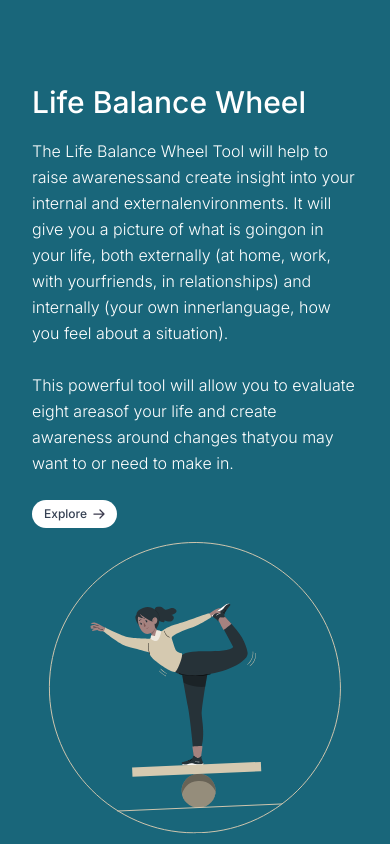
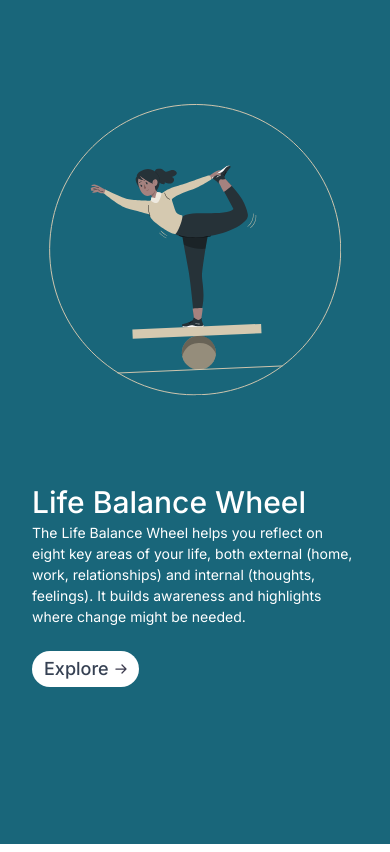
Before and after one commit to soumic28/frl_front_end, a Next.js app: page /life-balance in a window 390 px wide. Built offline with nearby package versions, Linux system fonts and the light colour scheme.

Commit message:
`Refactor layout and styling of Life Balance Wheel application`

```diff
--- a/src/app/life-balance/BalanceWheel.jsx
+++ b/src/app/life-balance/BalanceWheel.jsx
@@ -253,7 +253,7 @@ const BalanceWheel = ({ formData, onDownload, graphRef }) => {
           alt="wheel background"
         />
       </div>
-      <div ref={graphRef} className="relative w-full h-[280px] md:h-[400px] max-w-[280px] md:max-w-[500px] bg-white rounded-full">
+      <div ref={graphRef} className="relative w-full h-[280px] md:h-[400px] max-w-[280px] md:max-w-[600px] bg-white rounded-full">
         <ResponsiveContainer width="100%" height="100%">
           <RadarChart cx="50%" cy="50%" outerRadius="80%">
             <PolarGrid
--- a/src/app/life-balance/components/IntroScreen.js
+++ b/src/app/life-balance/components/IntroScreen.js
@@ -13,7 +13,14 @@ const IntroScreen = ({ setCurrentStage, pageVariants }) => (
     <h1 className="h-auto sm:h-14 text-white text-3xl xs:text-4xl sm:text-5xl font-medium leading-tight sm:leading-[62.40px]">
       Life Balance Wheel
     </h1>
-    <p className="mt-4 sm:mt-7 text-white text-base xs:text-lg sm:text-xl font-light leading-relaxed">
+
+    <p className="font-inter font-normal text-[14px] text-white block md:hidden">
+      The Life Balance Wheel helps you reflect on eight key areas of your life,
+      both external (home, work, relationships) and internal (thoughts,
+      feelings). It builds awareness and highlights where change might be
+      needed.
+    </p>
+    <p className="mt-4 sm:mt-7 text-white text-base xs:text-lg sm:text-xl font-light leading-relaxed hidden md:block">
       The Life Balance Wheel Tool will help to raise awareness
       <br className="hidden xs:block" />
       and create insight into your internal and external
@@ -36,8 +43,8 @@ const IntroScreen = ({ setCurrentStage, pageVariants }) => (
     <NavigationButton
       onClick={() => setCurrentStage(1)}
       text="Explore"
-      className="mt-6 sm:mt-[50px]"
-    />
+      className="mt-6 sm:mt-[50px]  text-[18px]"
+    ></NavigationButton>
   </motion.div>
 );
 
--- a/src/app/life-balance/components/LocationForm.js
+++ b/src/app/life-balance/components/LocationForm.js
@@ -69,7 +69,7 @@ const LocationForm = ({
     <NavigationButton
       onClick={() => setCurrentStage(currentStage + 1)}
       text="Next"
-      className="mt-4"
+      className="mt-4 text-[18px]"
     />
   </motion.div>
 );
--- a/src/app/life-balance/components/NavigationButton.js
+++ b/src/app/life-balance/components/NavigationButton.js
@@ -1,12 +1,13 @@
 /* "use client" */
 import { motion } from 'framer-motion';
 
-const NavigationButton = ({ onClick, text, className }) => (
+const NavigationButton = ({ onClick, text, className, disabled = false }) => (
   <motion.button
     onClick={onClick}
-    whileHover={{ scale: 1.05 }}
-    whileTap={{ scale: 0.95 }}
-    className={`flex w-fit items-center px-3 xs:px-4 sm:px-6 lg:px-7 py-1.5 xs:py-2 lg:py-3 bg-white rounded-full text-xs xs:text-sm font-medium sm:h-10 lg:h-12 text-gray-700 sm:text-lg sm:font-semibold ${className}`}
+    whileHover={disabled ? {} : { scale: 1.05 }}
+    whileTap={disabled ? {} : { scale: 0.95 }}
+    className={`flex w-fit  items-center px-3 xs:px-4 sm:px-6 lg:px-7 py-1.5 xs:py-2 lg:py-3 bg-white rounded-full text-xs xs:text-sm font-medium sm:h-10 lg:h-12 text-gray-700 sm:text-lg sm:font-semibold ${disabled ? 'opacity-50 cursor-not-allowed' : ''} ${className}`}
+    disabled={disabled}
   >
     {text}
     <svg className="ml-1.5 xs:ml-2 w-3 h-3 xs:w-4 xs:h-4 lg:w-[19px] lg:h-[15px]" viewBox="0 0 19 15" fill="none" xmlns="http://www.w3.org/2000/svg">
--- a/src/app/life-balance/components/ResultsScreen.js
+++ b/src/app/life-balance/components/ResultsScreen.js
@@ -30,7 +30,7 @@ const ResultsScreen = ({ date, handleDownload, router, pageVariants }) => (
         onClick={handleDownload}
         whileHover={{ scale: 1.05 }}
         whileTap={{ scale: 0.95 }}
-        className="flex w-fit items-center px-3 xs:px-4 sm:px-6 lg:px-7 py-1.5 xs:py-2 lg:py-3 mt-4 sm:mt-[50px] bg-white rounded-full text-xs xs:text-sm font-medium sm:h-10 lg:h-12 text-gray-700 sm:text-lg sm:font-semibold"
+        className="flex w-fit items-center px-3 xs:px-4 sm:px-6 lg:px-7 py-1.5 xs:py-2 lg:py-3 mt-4 sm:mt-[50px] bg-white rounded-full text-xs xs:text-sm font-medium sm:h-10 lg:h-12 text-gray-700 sm:text-lg sm:font-semibold text-[18px]"
       >
         Download
         <svg className="ml-1.5 xs:ml-2 w-3 h-3 xs:w-4 xs:h-4 lg:w-[19px] lg:h-[15px]" viewBox="0 0 19 15" fill="none" xmlns="http://www.w3.org/2000/svg">
@@ -41,7 +41,7 @@ const ResultsScreen = ({ date, handleDownload, router, pageVariants }) => (
         onClick={() => {router.push("/resources")}}
         whileHover={{ scale: 1.05 }}
         whileTap={{ scale: 0.95 }}
-        className="flex w-fit items-center px-3 xs:px-4 sm:px-6 lg:px-7 py-1.5 xs:py-2 lg:py-3 border-white border rounded-full text-xs xs:text-sm font-medium sm:h-10 lg:h-12 text-white sm:text-lg sm:font-semibold"
+        className="flex w-fit items-center px-3 xs:px-4 sm:px-6 lg:px-7 py-1.5 xs:py-2 lg:py-3 border-white border rounded-full text-xs xs:text-sm font-medium sm:h-10 lg:h-12 text-white sm:text-lg text-[18px] sm:font-semibold"
       >
         Discard
         <svg className="ml-1.5 xs:ml-2 w-3 h-3 xs:w-4 xs:h-4 lg:w-[19px] lg:h-[15px]" viewBox="0 0 19 15" fill="white" xmlns="http://www.w3.org/2000/svg">
@@ -50,7 +50,7 @@ const ResultsScreen = ({ date, handleDownload, router, pageVariants }) => (
       </motion.button>
     </div>
 
-    <p className='text-white mt-3 sm:mt-5  xs:text-lg sm:text-xl  leading-relaxed text-xs xs:text-sm md:text-sm font-normal'>
+    <p className='text-white mt-3 sm:mt-5  xs:text-lg sm:text-xl  leading-relaxed text-xs xs:text-sm md:text-sm font-normal mb-8 md:mb-0'>
     The Life Balance Wheel Tool has been developed by the Academy of Leadership Coaching &
       <br className="hidden sm:block"/>NLP (ALCN). To know more about its work please visit https://nlp-leadership-coaching.com/ If
       <br className="hidden sm:block"/>you want to seek coaching support from ALCN certified professionals in India click here
--- a/src/app/life-balance/page.js
+++ b/src/app/life-balance/page.js
@@ -93,9 +93,58 @@ export default function Page() {
   return (
     <PageTransition>
       <div className="h-full bg-[#19667A] flex flex-col min-h-screen">
+        {/* Reordered flex direction for mobile - column puts visuals first, then md: changes to row */}
         <div className="flex flex-col md:flex-row w-full">
-          {/* Left side - Quiz Content */}
-          <div className="w-full md:w-[80%] flex flex-col px-4 sm:px-0">
+
+          {/* Visuals section - Now first in the column order for mobile */}
+          <div className="w-full md:w-1/2 md:order-2 mt-[100px] md:mt-4 mx-auto  md:mr-10 relative flex justify-center md:justify-center items-center h-[300px] md:h-auto">
+            {currentStage < 2 && (
+              <motion.div
+                className="flex justify-center md:mr-32 scale-75 md:scale-100"
+                animate={isSwinging ? { rotate: [0, 10, -10, 0] } : {}}
+                transition={{
+                  duration: 2,
+                  ease: 'easeInOut',
+                }}
+              >
+                <Image src="/assets/heroDance.svg" width={550} height={500} alt="hero" className='' />
+              </motion.div>
+            )}
+
+            {currentStage === 2 && (
+              <motion.div
+                className="flex justify-center md:mr-[25%] scale-75 md:scale-100"
+                initial={{ opacity: 0, scale: 0.8 }}
+                animate={{ opacity: 1, scale: 1 }}
+                transition={{ duration: 0.8, ease: "easeOut" }}
+              >
+                <div className="w-[300px] h-[300px] md:w-[600px] md:h-[600px] md:mt-4 rounded-full overflow-hidden flex items-center justify-center bg-white shadow-lg">
+                  <Image
+                    src="/assets/world.svg"
+                    width={300}
+                    height={300}
+                    className="md:w-[600px] md:h-[600px] object-cover"
+                    alt="world map"
+                  />
+                </div>
+              </motion.div>
+            )}
+
+            {currentStage > 2 && currentStage < 11 &&
+              <div className="scale-75 md:scale-100 w-full h-full mb-[80px] md:mb-0 flex items-center justify-center">
+                <ConcentricCircles stage={currentStage} />
+              </div>
+            }
+
+            {currentStage === 11 && (
+              <div className="scale-75 md:scale-100 mt-4 md:mt-[20%] md:mr-[25%] mb-4 w-full h-[300px] md:h-[500px] flex items-center justify-center">
+                <BalanceWheel graphRef={ref} formData={formData} />
+              </div>
+            )}
+          </div>
+
+          {/* Quiz Content section - Second in mobile column order */}
+          <div className="w-full md:w-[80%] md:order-1 flex flex-col px-4 sm:px-0">
             <AnimatePresence mode="wait">
               {currentStage === 0 && (
                 <IntroScreen
@@ -130,7 +179,7 @@ export default function Page() {
                   animate="visible"
                   exit="exit"
                   variants={pageVariants}
-                  className="flex flex-col justify-start mt-[10vh] sm:mt-[15vh] md:mt-[23vh] ml-4 sm:ml-[5vw] md:ml-[10vw] pr-4 sm:pr-[5vw]"
+                  className="flex flex-col justify-start mt-[80px] md:mt-[23vh] ml-4 sm:ml-[5vw] md:ml-[10vw] pr-4 sm:pr-[5vw]"
                 >
                   {currentQuestion && (
                     <QuestionScreen
@@ -156,53 +205,6 @@ export default function Page() {
                 />
               )}
             </AnimatePresence>
-          </div>
-
-          {/* Right side - Visuals (shown below on mobile, side-by-side on md+) */}
-          <div className="w-full md:w-1/2 mt-4  mx-auto md:mr-10 relative flex justify-center md:justify-center items-center h-[300px] md:h-auto">
-            {currentStage < 2 && (
-              <motion.div
-                className="flex justify-center md:mr-32 scale-75 md:scale-100"
-                animate={isSwinging ? { rotate: [0, 10, -10, 0] } : {}}
-                transition={{
-                  duration: 2,
-                  ease: 'easeInOut',
-                }}
-              >
-                <Image src="/assets/heroDance.svg" width={550} height={500} alt="hero" className='mb-4' />
-              </motion.div>
-            )}
-
-            {currentStage === 2 && (
-              <motion.div
-                className="flex justify-center md:mr-[25%] scale-75 md:scale-100"
-                initial={{ opacity: 0, scale: 0.8 }}
-                animate={{ opacity: 1, scale: 1 }}
-                transition={{ duration: 0.8, ease: "easeOut" }}
-              >
-                <div className="w-[300px] h-[300px] md:w-[600px] md:h-[600px] md:mt-4  rounded-full overflow-hidden flex items-center justify-center bg-white shadow-lg">
-                  <Image
-                    src="/assets/world.svg"
-                    width={300}
-                    height={300}
-                    className="md:w-[600px] md:h-[600px] object-cover"
-                    alt="world map"
-                  />
-                </div>
-              </motion.div>
-            )}
-
-            {currentStage > 2 && currentStage < 11 &&
-              <div className="scale-75 md:scale-100 w-full h-full mb-[120px] md:mb-0 flex items-center justify-center">
-                <ConcentricCircles stage={currentStage} />
-              </div>
-            }
-
-            {currentStage === 11 && (
-              <div className="scale-75 md:scale-100 mt-0 md:mt-[20%] md:mr-[25%] mb-4 w-full h-[300px] md:h-[500px] flex items-center justify-center">
-                <BalanceWheel graphRef={ref} formData={formData} />
-              </div>
-            )}
           </div>
         </div>
       </div>
```
Also changed, not shown: src/app/life-balance/components/InstructionsScreen.js (+37 -15 lines), src/app/life-balance/components/QuestionScreen.js (+35 -4 lines).
